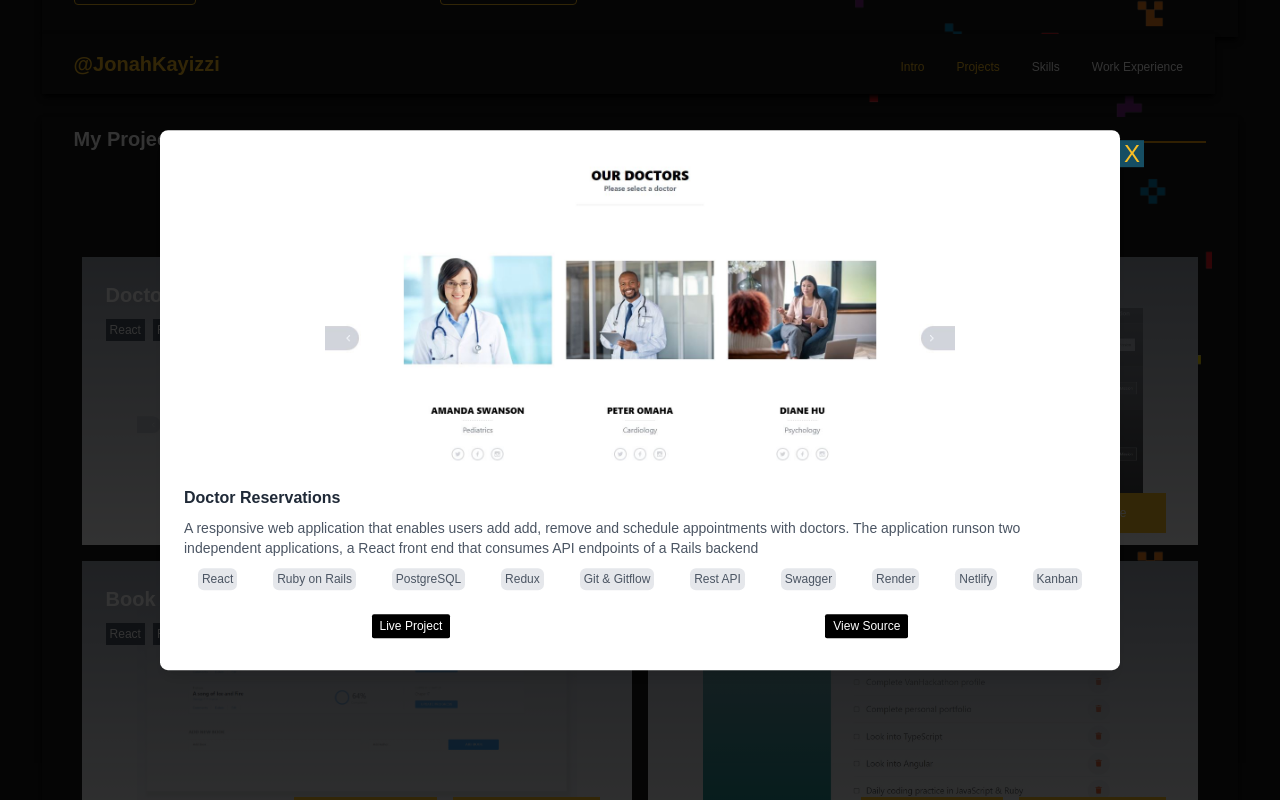
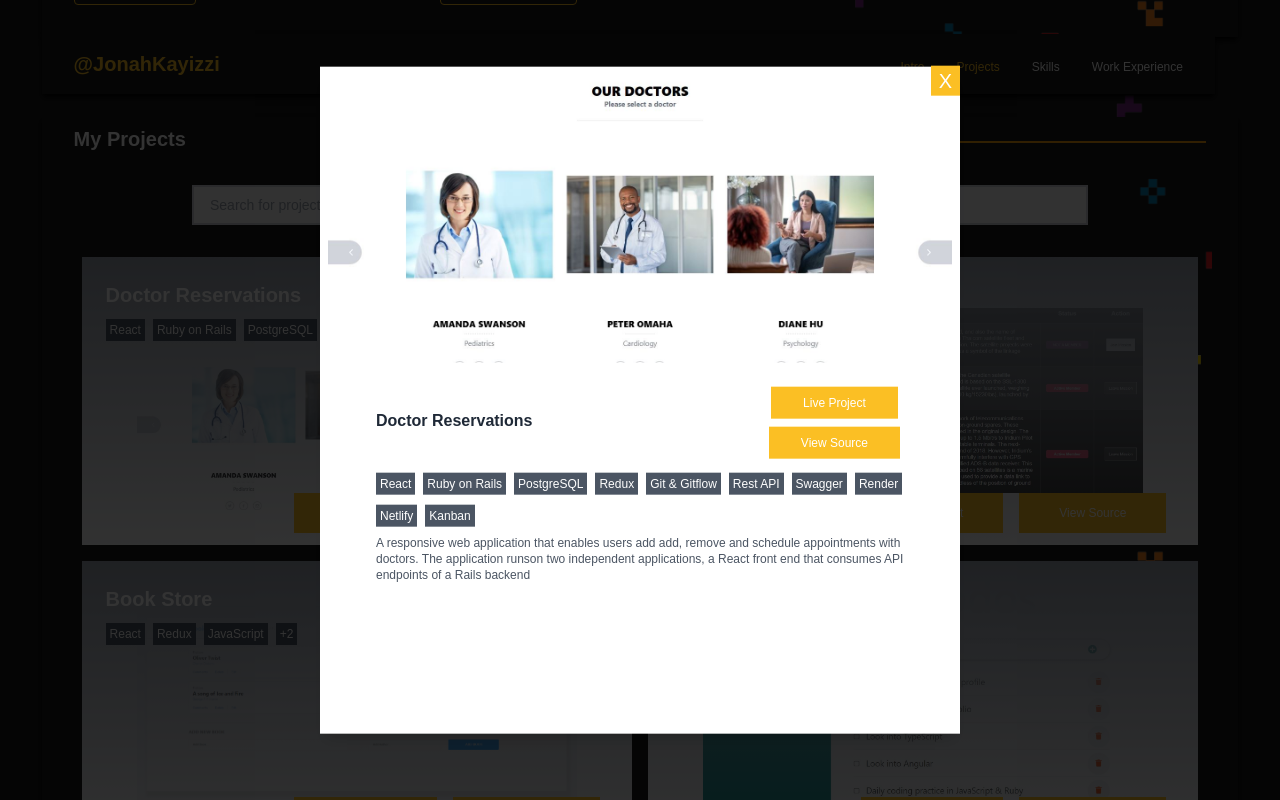
Before and after one commit to JonahKayizzi/my-portfolio, a React (Create React App) app: page / in a window 1280 px wide. Both pictures are taken after a click on the button 356 px from the left and 895 px from the top of the page. Shown: the part 495-1295 px from the top of the page. Built offline with nearby package versions, Linux system fonts and the light colour scheme.

Commit message:
Change styles for the modal

```diff
--- a/src/components/Modal.js
+++ b/src/components/Modal.js
@@ -4,35 +4,36 @@ import { Link } from 'react-router-dom';
 
 const Modal = ({ item, handleClose }) => (
   <div className="fixed top-0 left-0 w-full h-screen bg-black bg-opacity-80 z-50">
-    <div className=" flex flex-col items-center p-2 absolute top-1/2 left-1/2 transform -translate-x-1/2 -translate-y-1/2 md:w-3/4 w-11/12  h-11/12 bg-white rounded-lg shadow-lg">
+    <div className=" flex flex-col items-center p-2 absolute top-1/2 left-1/2 transform -translate-x-1/2 -translate-y-1/2 md:w-1/2 w-11/12 h-5/6 bg-white shadow-lg">
+      <div
+        className="w-full h-72 bg-contain bg-center bg-white"
+        style={{
+          backgroundImage: `url(${item.images})`,
+          backgroundSize: '100%',
+          backgroundRepeat: 'no-repeat',
+        }}
+      >
         <button
           type="button"
-        className="absolute left-full"
+          className="absolute right-0 top-0"
           onClick={handleClose}
         >
-        <span className="text-2xl text-amber-400 hover:bg-teal-900 m-0 px-1 bg-cyan-900">
+          <span className="text-xl text-white hover:bg-amber-500 m-0 py-1 px-2 bg-amber-400">
             X
           </span>
         </button>
-      <img className="w-2/3 " src={item.images} alt={item.images} />
-      <div className="p-4">
-        <h1 className="text-md font-bold text-gray-800">{item.name}</h1>
-        <p className="mt-2 text-gray-600 text-sm">{item.description}</p>
-        <ul className="flex justify-around flex-wrap gap-2 mt-2">
-          {item.tools.map((tool) => (
-            <li key={tool}>
-              <span className="text-xs text-gray-600 m-0 p-1 bg-gray-200 rounded-md">
-                {tool}
-              </span>
-            </li>
-          ))}
-        </ul>
-        <div className="flex justify-around items-center mt-4 text-xs">
+      </div>
+      <div className="p-4 px-12">
+        <div className="flex justify-between items-center">
+          <h1 className="text-md font-extrabold text-gray-800 w-2/3">
+            {item.name}
+          </h1>
+          <div className="flex flex-col items-center mt-1 text-xs">
             {item.demo && (
               <Link
                 to={item.demo}
                 target="_blank"
-              className="bg-black hover:bg-amber-500 hover:text-black text-white py-1 px-2 rounded-sm m-2"
+                className="bg-amber-400 hover:bg-amber-500 hover:text-black text-white py-2 px-8 m-1"
               >
                 Live Project
               </Link>
@@ -40,11 +41,23 @@ const Modal = ({ item, handleClose }) => (
             <Link
               to={item.source}
               target="_blank"
-            className="bg-black hover:bg-amber-500 hover:text-black text-white py-1 px-2 rounded-sm m-2"
+              className="bg-amber-400 hover:bg-amber-500 hover:text-black text-white py-2 px-8 m-1"
             >
               View Source
             </Link>
           </div>
+        </div>
+
+        <ul className="flex justify-start flex-wrap gap-2 mt-2">
+          {item.tools.map((tool) => (
+            <li key={tool}>
+              <span className="text-xs text-white m-0 p-1 bg-gray-600">
+                {tool}
+              </span>
+            </li>
+          ))}
+        </ul>
+        <p className="mt-2 text-gray-600 text-xs">{item.description}</p>
       </div>
     </div>
   </div>
```
Lines whose indentation alone changed are shown as unchanged.
